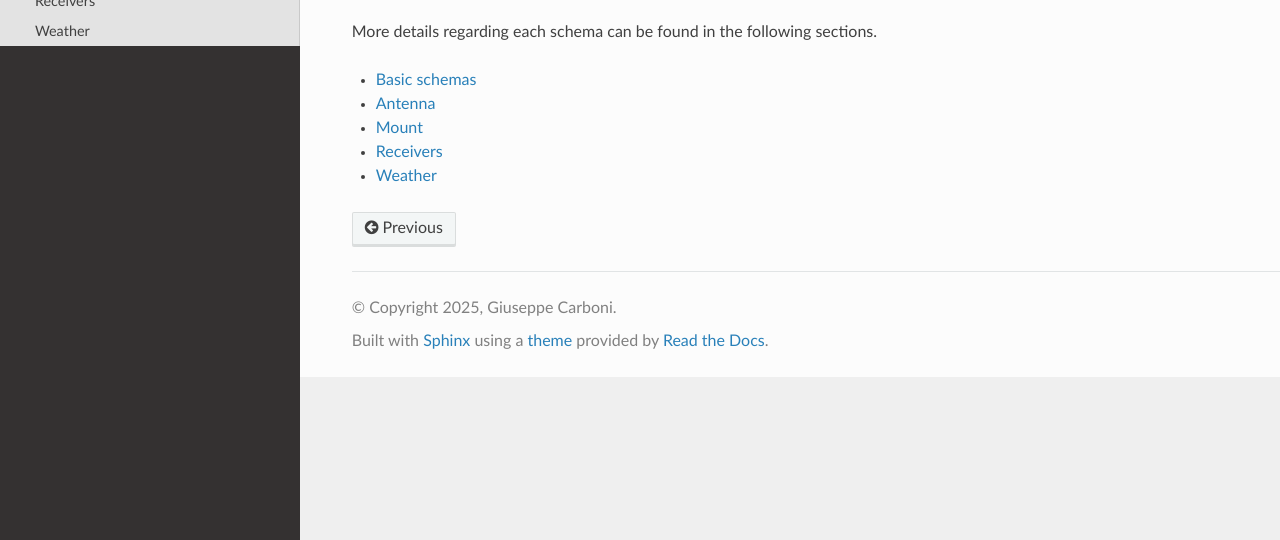
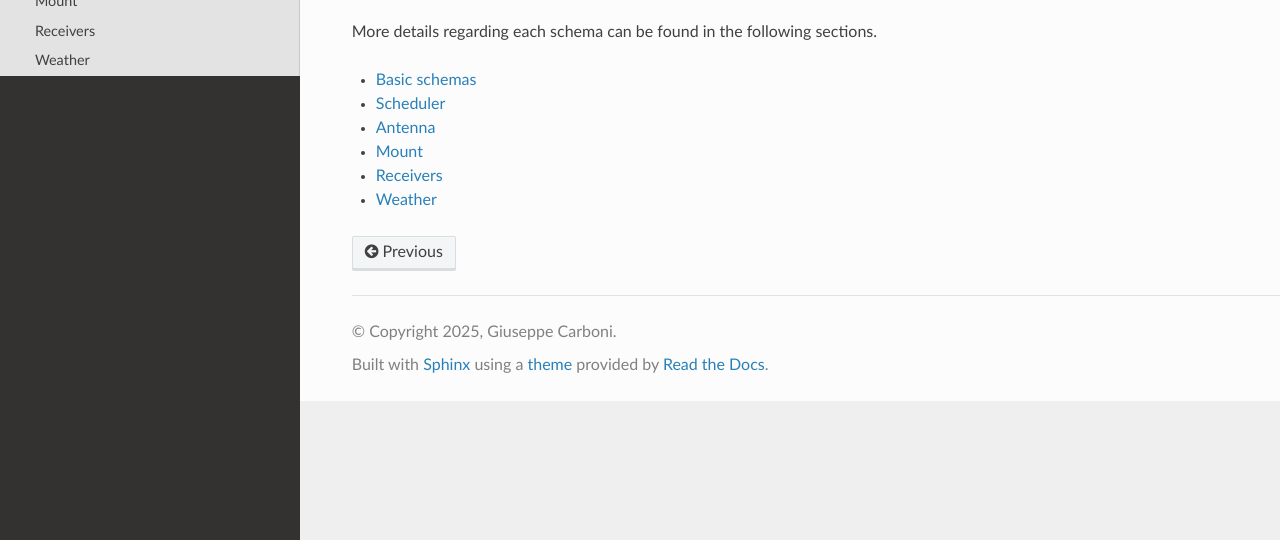
Before and after one commit to discos/DISCOSClient, a Sphinx documentation site: the page built from docs/schemas/schemas.rst, in a window 1280 px wide, cut to the strip 360-900 px from the top of the page. Built offline with Sphinx 7.4.7 and the Read the Docs theme 3.1.0, drawn with Linux system fonts in a browser that asks for light colours.

Commit message:
Added scheduler schema

```diff
--- /dev/null
+++ b/docs/schemas/scheduler.rst
@@ -0,0 +1,5 @@
+Scheduler
+=========
+
+.. jsonschema:: ../../discos_client/schemas/common/scheduler.json
+   :hide_key: /**/$id
--- a/docs/schemas/schemas.rst
+++ b/docs/schemas/schemas.rst
@@ -17,6 +17,7 @@ More details regarding each schema can be found in the following sections.
    :maxdepth: 2
 
    definitions
+   scheduler
    antenna
    mount
    receivers
```
Also changed, not shown: 1 other file.
